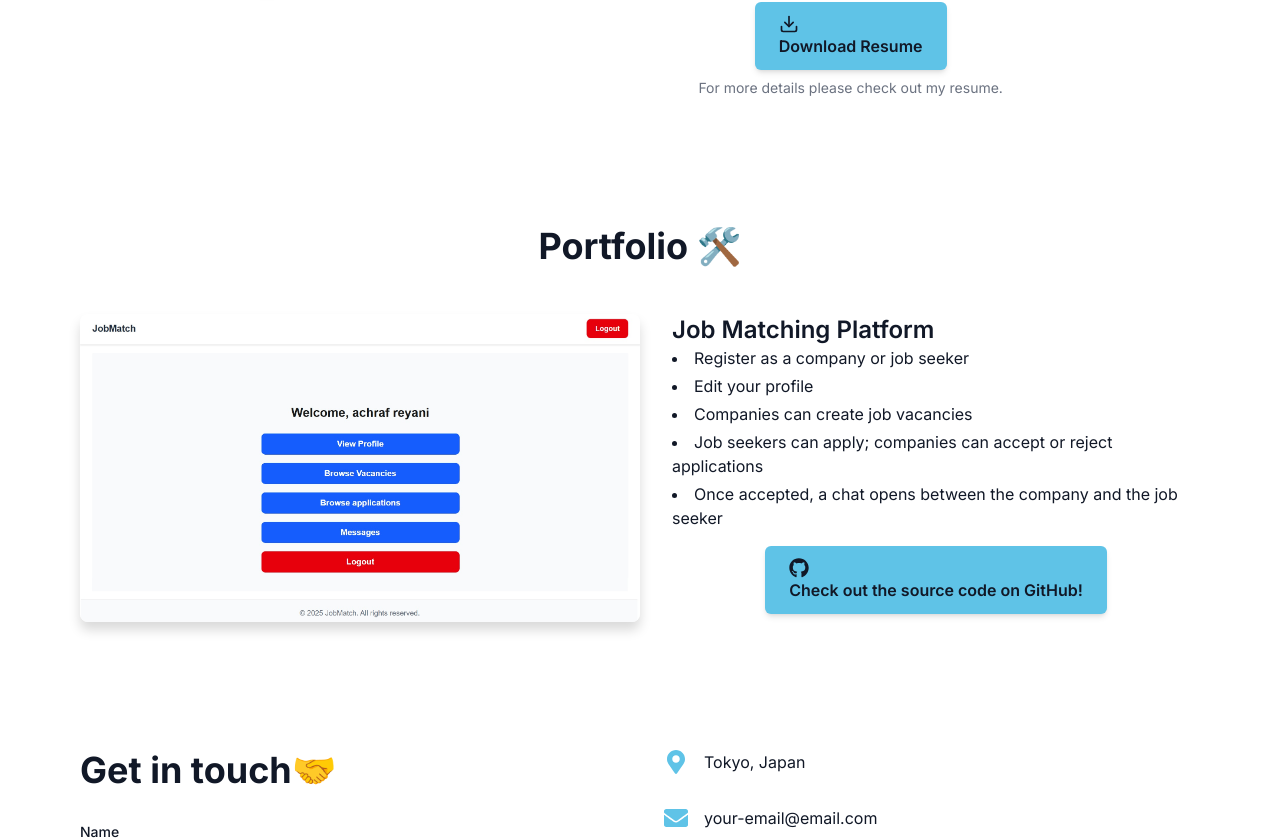
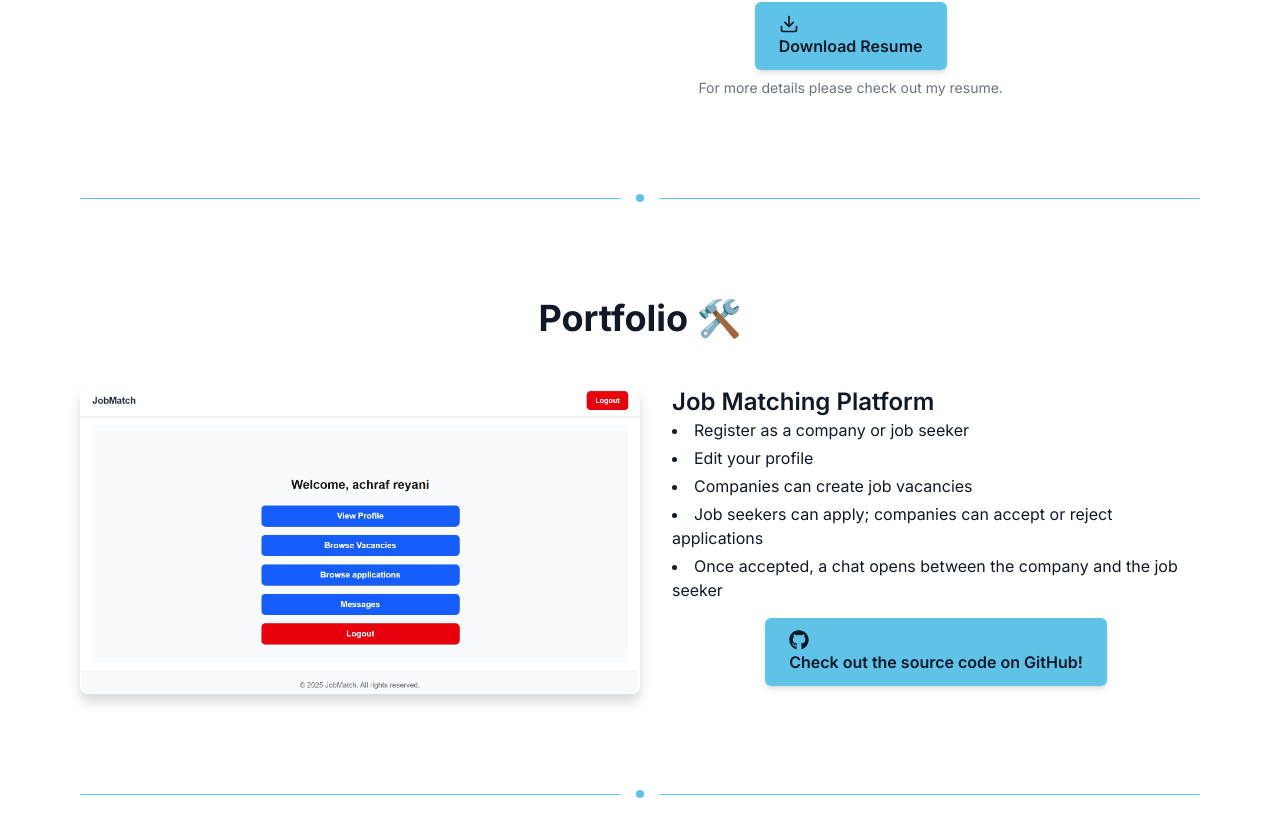
Before and after one commit to AchrafReyani/portfolio, a Next.js app: page /en in a window 1280 px wide. Shown: the part 1192-2032 px from the top of the page. Built offline with nearby package versions, Linux system fonts and the light colour scheme; a web font is replaced by a local one.

Commit message:
add divider between about, contact and portfolio sections for cleaner look

```diff
--- a/src/components/sections/Contact/Contact.tsx
+++ b/src/components/sections/Contact/Contact.tsx
@@ -3,8 +3,17 @@ import {ContactContainer} from './ContactContainer';
 
 export function Contact() {
   return (
-    <Section id="contact" minHeight="auto" className="items-start justify-start">
-      <ContactContainer />
-    </Section>
+    <>
+      <div className="bg-bg-light dark:bg-bg-dark w-full flex justify-center py-8">
+        <div className="flex items-center justify-center w-full max-w-7xl px-6 md:px-20">
+          <div className="flex-1 h-px bg-primary-light dark:bg-primary-dark" />
+          <div className="w-2 h-2 rounded-full bg-primary-light dark:bg-primary-dark mx-4" />
+          <div className="flex-1 h-px bg-primary-light dark:bg-primary-dark" />
+        </div>
+      </div>
+      <Section id="contact" minHeight="auto" className="items-start justify-start">
+        <ContactContainer />
+      </Section>
+    </>
   );
 }
--- a/src/components/sections/Portfolio/Portfolio.tsx
+++ b/src/components/sections/Portfolio/Portfolio.tsx
@@ -22,6 +22,14 @@ export function Portfolio() {
   };
 
   return (
+    <>
+      <div className="bg-bg-light dark:bg-bg-dark w-full flex justify-center py-8">
+        <div className="flex items-center justify-center w-full max-w-7xl px-6 md:px-20">
+          <div className="flex-1 h-px bg-primary-light dark:bg-primary-dark" />
+          <div className="w-2 h-2 rounded-full bg-primary-light dark:bg-primary-dark mx-4" />
+          <div className="flex-1 h-px bg-primary-light dark:bg-primary-dark" />
+        </div>
+      </div>
       <Section
         id="portfolio"
         minHeight="auto"
@@ -35,5 +43,6 @@ export function Portfolio() {
           <PortfolioProject project={project} />
         </div>
       </Section>
+    </>
   );
 }
```
Lines whose indentation alone changed are shown as unchanged.
